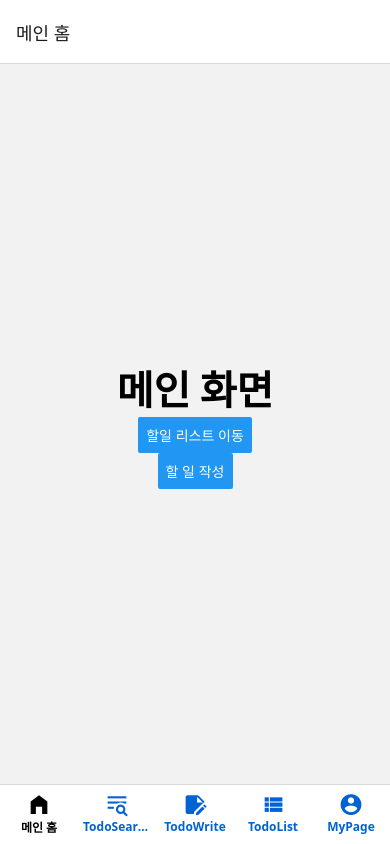
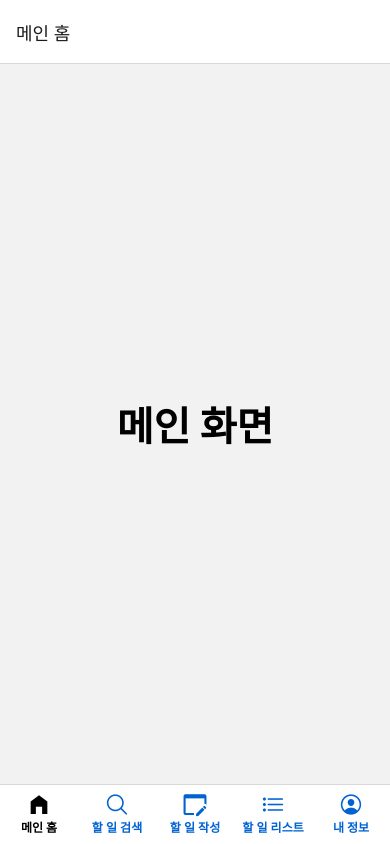
Before and after one commit to JinhyeongSeo/todo-app-25-06, a React Native app: screen / in a window 390 px wide. Built offline with nearby package versions, Linux system fonts and the light colour scheme.

Commit message:
tabConfig 도입, screenOptions을 별도의 컨포넌트로 분리

```diff
--- a/App.js
+++ b/App.js
@@ -18,6 +18,7 @@ import { createNativeStackNavigator } from "@react-navigation/native-stack";
 import { createBottomTabNavigator } from "@react-navigation/bottom-tabs";
 import Entypo from "@expo/vector-icons/Entypo";
 import MaterialCommunityIcons from "@expo/vector-icons/MaterialCommunityIcons";
+import Ionicons from "@expo/vector-icons/Ionicons";
 
 const HomeScreen = () => {
   const navigation = useNavigation();
@@ -25,20 +26,6 @@ const HomeScreen = () => {
   return (
     <View style={{ flex: 1, alignItems: "center", justifyContent: "center" }}>
       <Text style={{ fontSize: 40, fontWeight: "bold" }}>메인 화면</Text>
-      <Button
-        title="할일 리스트 이동"
-        onPress={() => {
-          // 네비게이션을 통해 Detail 화면으로 이동
-          navigation.navigate("TodoList");
-        }}
-      />
-      <Button
-        title="할 일 작성"
-        onPress={() => {
-          // 네비게이션을 통해 Detail 화면으로 이동
-          navigation.navigate("TodoWrite");
-        }}
-      />
     </View>
   );
 };
@@ -116,6 +103,71 @@ const Stack = createNativeStackNavigator();
 const Tab = createBottomTabNavigator();
 
 export default function App() {
+
+  const tabConfig = [
+    {
+      name: "Home",
+      title: "메인 홈",
+      component: HomeScreen,
+      focusedIcon: "home-variant",
+      unfocusedIcon: "home-variant-outline",
+      iconComponet: MaterialCommunityIcons,
+    },
+    {
+      name: "TodoSearch",
+      title: "할 일 검색",
+      component: TodoSearchScreen,
+      focusedIcon: "search-sharp",
+      unfocusedIcon: "search-outline",
+      iconComponet: Ionicons,
+    },
+    {
+      name: "TodoWrite",
+      title: "할 일 작성",
+      component: TodoWriteScreen,
+      focusedIcon: "application-edit",
+      unfocusedIcon: "application-edit-outline",
+      iconComponet: MaterialCommunityIcons,
+    },
+    {
+      name: "TodoList",
+      title: "할 일 리스트",
+      component: TodoListScreen,
+      focusedIcon: "list-sharp",
+      unfocusedIcon: "list-outline",
+      iconComponet: Ionicons,
+    },
+    {
+      name: "MyPage",
+      title: "내 정보",
+      component: MyPageScreen,
+      focusedIcon: "person-circle-sharp",
+      unfocusedIcon: "person-circle-outline",
+      iconComponet: Ionicons,
+    },
+  ]
+
+  const screenOptions = ({ route }) => ({
+    tabBarIcon: ({focused, color, size}) => {
+      const routeConfig = tabConfig.find((config) => config.name === route.name);
+
+      const iconName = focused ? routeConfig.focusedIcon : routeConfig.unfocusedIcon;
+      const IconComponet = routeConfig.iconComponet;
+
+      return <IconComponet name={iconName} size={size} color={color} />;
+    },
+    tabBarLabelStyle: {
+            fontSize: 12,
+            paddingBottom: 10,
+            fontWeight: "bold",
+          },
+          tabBarStyle: {
+            height: 60,
+          },
+          tabBarInactiveTintColor: "#0163d2",
+          tabBarActiveTintColor: "black",
+  })
+
   return (
     <NavigationContainer>
       {/* <Stack.Navigator initialRouteName="Home"
@@ -143,75 +195,16 @@ export default function App() {
         <Stack.Screen name="Detail" component={DetailScreen} />
       </Stack.Navigator> */}
       <Tab.Navigator
-        screenOptions={({route}) => ({
-          tabBarLabelStyle: {
-            fontSize: 12,
-            paddingBottom: 10,
-            fontWeight: "bold",
-          },
-          tabBarStyle: {
-            height: 60,
-          },
-          tabBarInactiveTintColor: "#0163d2",
-          tabBarActiveTintColor: "black",
-          tabBarIcon: ({color, size}) => {
-            let iconName;
-
-            if (route.name === "Home") {
-              iconName = "home-variant";
-          } else if (route.name === "TodoSearch") {
-              iconName = "text-search";
-          } else if (route.name === "TodoWrite") {
-              iconName = "note-edit";
-          } else if (route.name === "TodoList") {
-              iconName = "view-list";
-          } else if (route.name === "MyPage") {
-              iconName = "account-circle";
-          }
-
-          return <MaterialCommunityIcons
-          name={iconName}
-          size={size}
-          color={color}
-          />;
-        },
-        })}
+        screenOptions={screenOptions}
       >
-        <Tab.Screen
-          name="Home"
-          component={HomeScreen}
-          options={{
-            title: "메인 홈",
-          }}
-        />
-        <Tab.Screen
-          name="TodoSearch"
-          component={TodoSearchScreen}
-          options={{
-            name: "할 일 검색",
-          }}
-        />
-        <Tab.Screen
-          name="TodoWrite"
-          component={TodoWriteScreen}
-          options={{
-            name: "할 일 작성",
-          }}
-        />
-        <Tab.Screen
-          name="TodoList"
-          component={TodoListScreen}
-          options={{
-            name: "할 일 리스트트",
-          }}
-        />
-        <Tab.Screen
-          name="MyPage"
-          component={MyPageScreen}
-          options={{
-            name: "내 정보보",
-          }}
-        />
+        {tabConfig.map((routeConfig) => (
+          <Tab.Screen
+            key={routeConfig.name}
+            name={routeConfig.name}
+            component={routeConfig.component}
+            options={{ title: routeConfig.title }}
+          />
+        ))}
       </Tab.Navigator>
     </NavigationContainer>
   );
```
